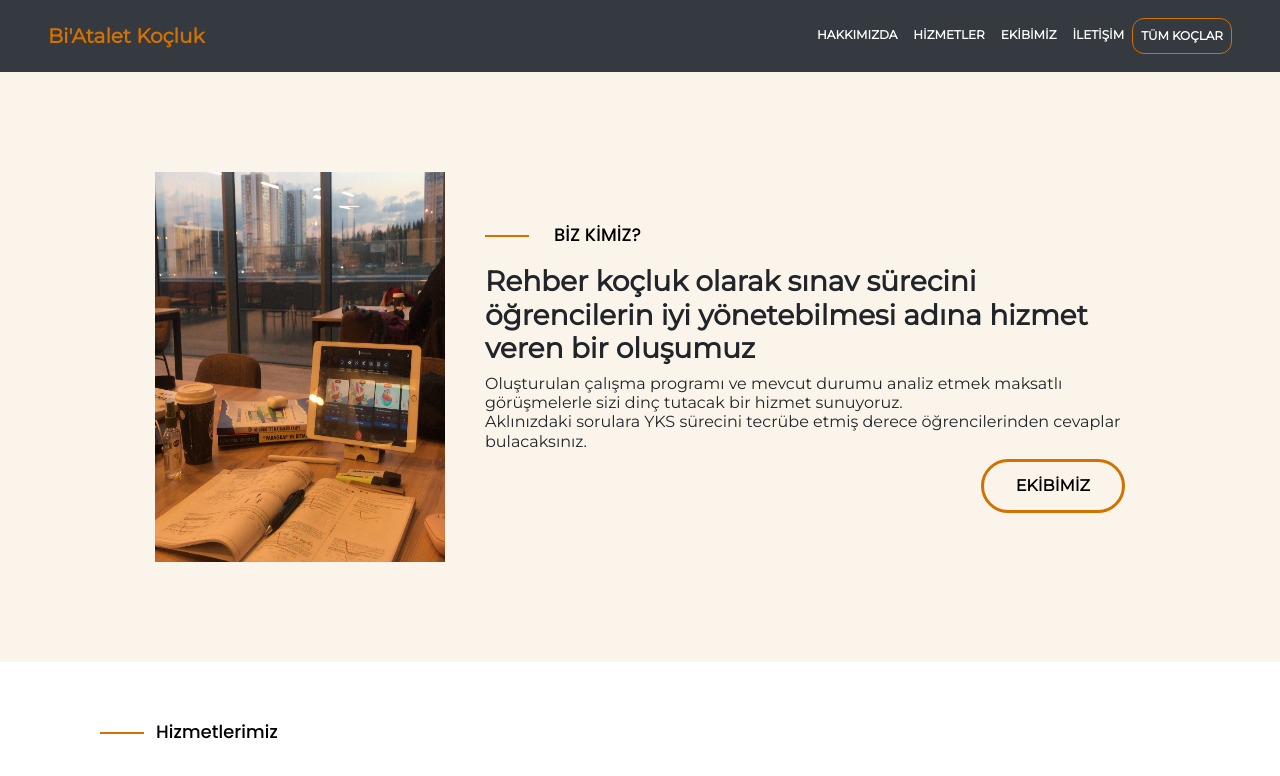
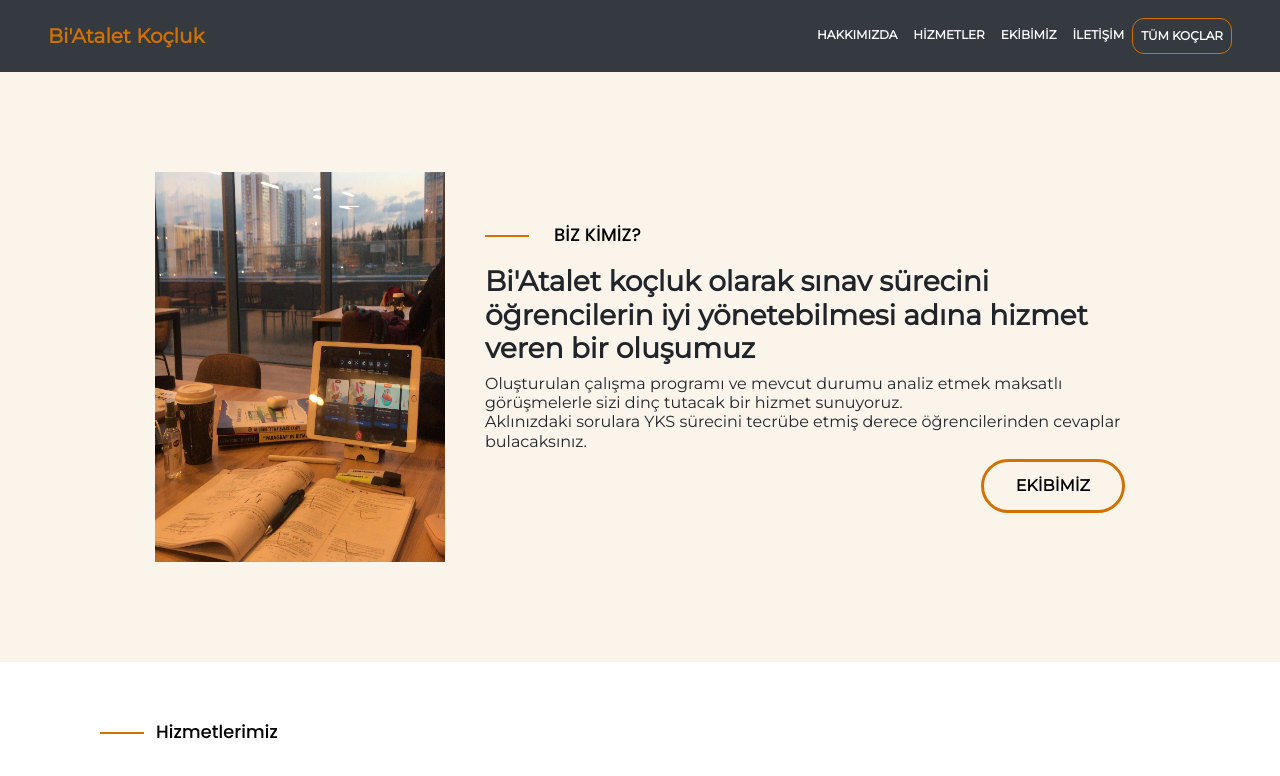
Before and after one commit to mehmetnail0/kocluk-app, a React (Create React App) app: page / in a window 1280 px wide. Shown: the top 776 px of the page. Built offline with nearby package versions, Linux system fonts and the light colour scheme.

Commit message:
Update BizKimiz.jsx

```diff
--- a/src/pages/Home/components/BizKimiz.jsx
+++ b/src/pages/Home/components/BizKimiz.jsx
@@ -18,7 +18,7 @@ export const BizKimiz = () => {
                         </svg>
                     </div>
         <div className="bizkimiz-text-left">
-        <h3>Rehber koçluk olarak sınav sürecini öğrencilerin iyi yönetebilmesi adına hizmet veren bir oluşumuz</h3>
+        <h3>Bi'Atalet koçluk olarak sınav sürecini öğrencilerin iyi yönetebilmesi adına hizmet veren bir oluşumuz</h3>
                     <h6 >Oluşturulan çalışma programı ve mevcut durumu analiz etmek maksatlı görüşmelerle sizi dinç tutacak bir hizmet sunuyoruz. <br /> Aklınızdaki sorulara YKS sürecini tecrübe etmiş derece öğrencilerinden cevaplar bulacaksınız.</h6>
 
         </div>
```
